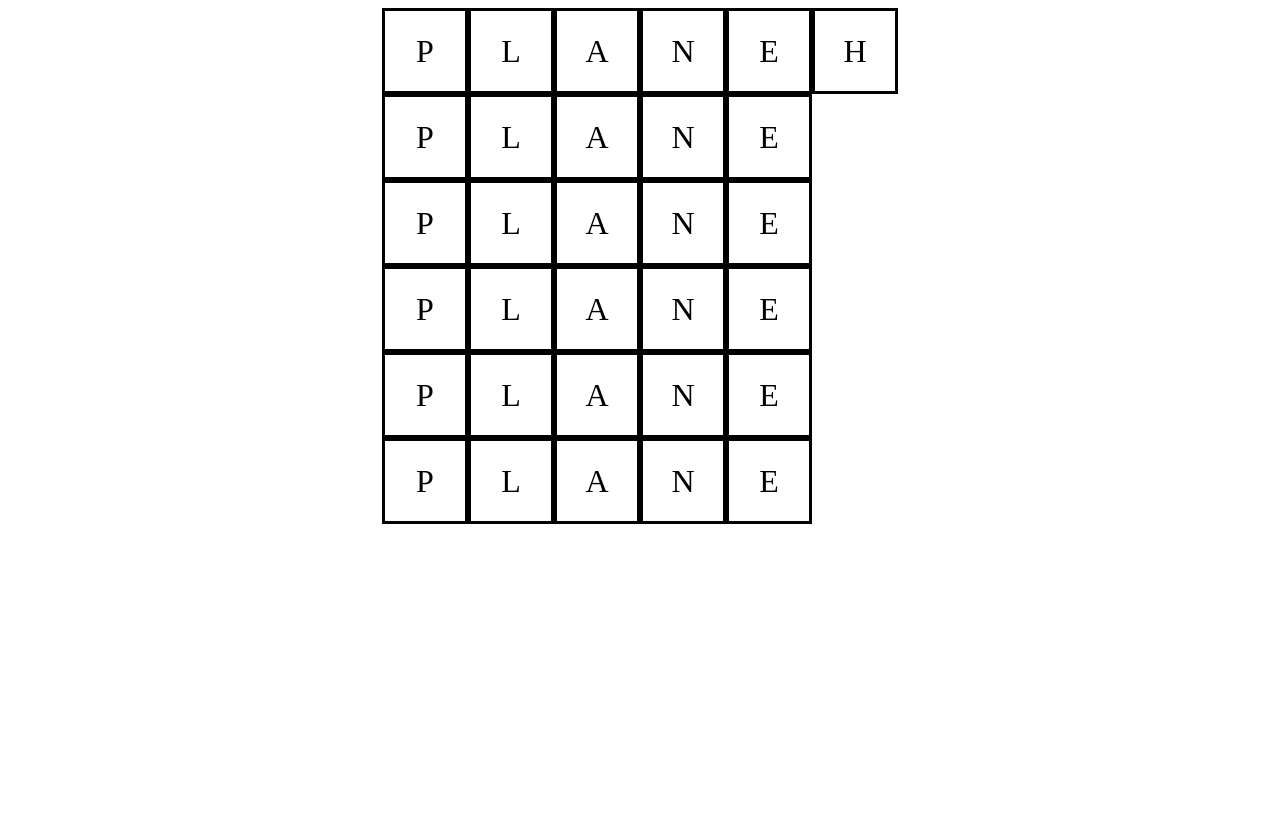
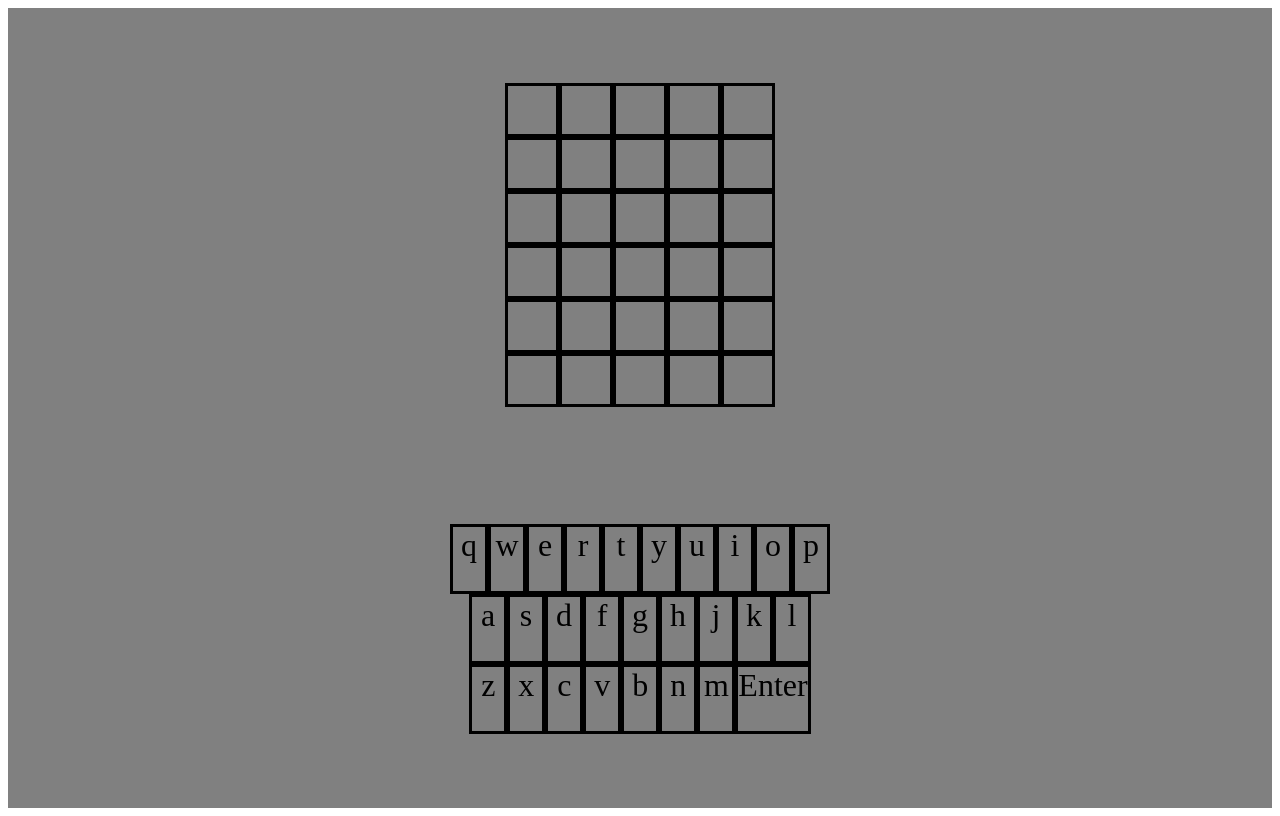
Before and after one commit to abanardi/wordle-clone, a React (Create React App) app: page / in a window 1280 px wide. Built offline with nearby package versions, Linux system fonts and the light colour scheme.

Commit message:
Keyboard added

```diff
--- a/src/App.css
+++ b/src/App.css
@@ -1,6 +1,9 @@
 .App {
   display: flex;
-  justify-content: center;
+  justify-content: space-around;
+  flex-direction: column;
+  height: 100vh;
+  background-color: gray;
 }
 
 .letter{
@@ -10,15 +13,20 @@
   text-align: center;
 }
 
-.letter-div{
+.words-panel{
+  margin-top: 2rem;
+  margin-bottom: 2rem;
+}
+
+.word > .letter-div{
   display: flex;
   align-items: center;
   justify-content: center;
-  height: 5rem;
-  width: 5rem;
+  height: 3rem;
+  width: 3rem;
   margin: 0;
   padding: 0;
-   border-style: solid;
+  border-style: solid;
 }
 
 .word{
@@ -28,3 +36,22 @@
   align-items: center;
   justify-content: center;
 }
+
+.row-one, .row-two, .row-three{
+  display: flex;
+  justify-content: center;
+}
+
+.row-three{
+  margin-bottom: 2rem;
+}
+
+.keyboard{
+  height: 4rem;
+  width: 2rem;
+  border-style: solid;
+}
+
+.enter{
+  width: fit-content;
+}
--- a/src/App.js
+++ b/src/App.js
@@ -1,17 +1,23 @@
+import { useState } from 'react';
 import './App.css';
 import Keyboard from './components/Keyboard';
 import Word from './components/Word';
 
 function App() {
+const [words, setWords] = useState(['','','','','','']);
+const [wordNumber, setWordNumber] = useState(0);
+//
+
   return (
     <div className="App">
       <div className='words-panel'>
+      {words.map( (ele) => (<Word letters={ele} />))}
+      {/* <Word letters='PLANE'/>
       <Word />
       <Word />
       <Word />
       <Word />
-      <Word />
-      <Word />
+      <Word /> */}
       </div>
       <Keyboard />
     </div>
--- a/src/components/Keyboard.js
+++ b/src/components/Keyboard.js
@@ -2,25 +2,30 @@ import React from 'react';
 import Letter from './Letter';
 
 const Keyboard = () => {
-    const one = 'qwertyuiop';
-    const two = 'asdfghjkl';
-    const three = 'zxcvbnm';
+  const one = 'qwertyuiop';
+  const two = 'asdfghjkl';
+  const three = 'zxcvbnm';
 
-    one.split('').forEach(element => {
-        console.log(element);
-    });
-
-  return <div>
-      <div className='row-one'>
-          <Letter innerText='H' />
+  return (
+    <div>
+      <div className="row-one">
+        {one.split('').map((ele) => (
+          <Letter innerText={ele} classModifiers="keyboard" />
+        ))}
       </div>
-      <div className='row-two'>
+      <div className="row-two">
+        {two.split('').map((ele) => (
+          <Letter innerText={ele} classModifiers="keyboard" />
+        ))}
       </div>
-      <div className='row-three'>
+      <div className="row-three">
+        {three.split('').map((ele) => (
+          <Letter innerText={ele} classModifiers="keyboard" />
+        ))}
+        <Letter innerText={'Enter'} classModifiers="keyboard enter" />
       </div>
-
-  </div>;
+    </div>
+  );
 };
 
-
 export default Keyboard;
--- a/src/components/Letter.js
+++ b/src/components/Letter.js
@@ -1,9 +1,9 @@
 import React from 'react';
 
-const Letter = ({ innerText, classModifiers }) => {
-  return <div className='letter-div'>
+const Letter = ({ innerText, classModifiers, onClick }) => {
+  return <div className={classModifiers!=null ? 'letter-div ' + classModifiers : 'letter-div'}>
       {/* <p className={'letter ' + classModifiers} >{innerText}</p> */}
-      <p className={`letter ${classModifiers}`} >{innerText}</p>
+      <p className={`letter`} >{innerText}</p>
   </div>;
 };
 
--- a/src/components/Word.js
+++ b/src/components/Word.js
@@ -1,16 +1,17 @@
 import React from 'react';
 import Letter from './Letter';
 
-const Word = () => {
+const Word = ({ letters }) => {
+  console.log(letters);
+  if(letters === undefined || letters === ''){
+    letters = '     '
+  }
   return (
-    <div className='word'>
-      <Letter innerText="P" classModifiers=''/>
-      <Letter innerText="L" />
-      <Letter innerText="A" />
-      <Letter innerText="N" />
-      <Letter innerText="E" />
+    <div className="word">
+      {letters !== undefined ? letters.split('').map((ele) => (<Letter innerText={ele} />)) : <Letter innerText='' />}
     </div>
-  );
+
+  )
 };
 
 export default Word;
```
